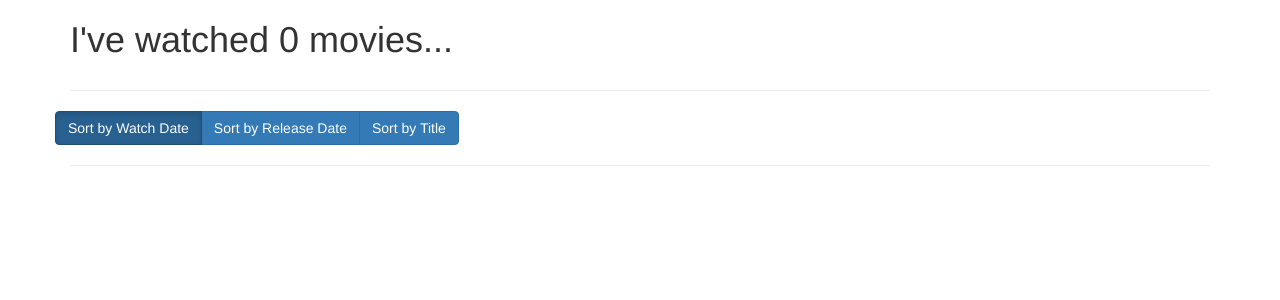
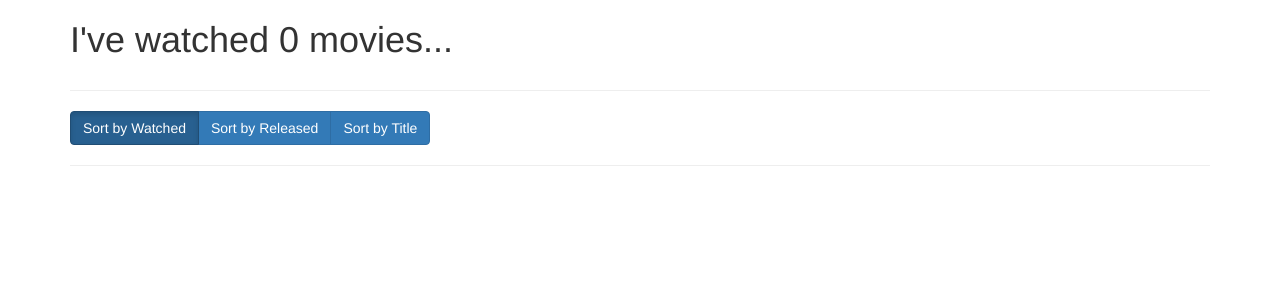
Before and after one commit to nitinsavant/lists, a Django app: page / in a window 1280 px wide. Shown: the top 300 px of the page. Run offline with Django 3.2, Linux system fonts and the light colour scheme; data that the repository does not hold is empty; some libraries are stand-ins or nearby versions.

Commit message:
Align button and shorten labels

```diff
--- a/movies/templates/movies/index.html
+++ b/movies/templates/movies/index.html
@@ -15,15 +15,15 @@
       </div>
     </div>
 
-    <div class="row btn-group" data-toggle="buttons">
+    <div class="row btn-group col-md-12" data-toggle="buttons">
         <label class="btn btn-primary active" id="optionwatch">
-        <input type="radio" name="options" onclick="sortbyWatch();" checked="false"> Sort by Watch Date
+          <input type="radio" name="options" onclick="sortbyWatch();"> Sort by Watched
         </label>
         <label class="btn btn-primary" id="optionrelease">
-        <input type="radio" name="options"  onclick="sortbyRelease();" checked="false"> Sort by Release Date
+          <input type="radio" name="options"  onclick="sortbyRelease();"> Sort by Released
         </label>
         <label class="btn btn-primary" id="optiontitle">
-        <input type="radio" name="options" onclick="sortbyTitle();" checked="true"> Sort by Title
+          <input type="radio" name="options" onclick="sortbyTitle();"> Sort by Title
         </label>
     </div>
 
```
Also changed, not shown: 1 other file. Lines whose indentation alone changed are shown as unchanged.
